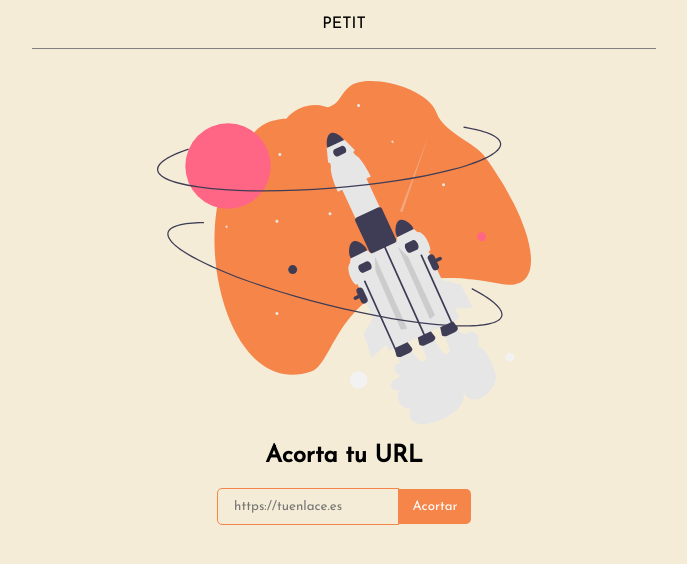
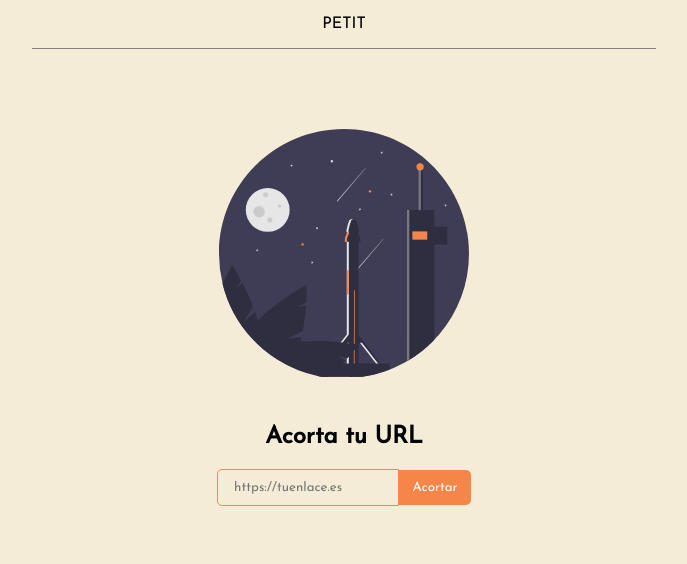
Before and after one commit to csanbardev/petit-front, a React (Vite) app: page / in a window 1280 px wide. Shown: the top 564 px of the page, without its empty margins (296-983 px from the left). Built offline with nearby package versions, Linux system fonts and the light colour scheme.

Commit message:
change banner img & change h1 from banner to acortador comp.

```diff
--- a/src/components/Acortador/Acortador.css
+++ b/src/components/Acortador/Acortador.css
@@ -0,0 +1,4 @@
+#acortador{
+  margin-top: 3rem;
+  text-align: center;
+}
--- a/src/components/Acortador/Acortador.jsx
+++ b/src/components/Acortador/Acortador.jsx
@@ -4,6 +4,7 @@ import './Acortador.css'
 export function Acortador() {
   return(
     <section id='acortador'>
+      <h1>Acorta tu URL</h1>
       <AcortarForm />
     </section>
   )
--- a/src/components/Banner/Banner.css
+++ b/src/components/Banner/Banner.css
@@ -7,7 +7,8 @@
 }
 
 .banner-img {
-  width: 60%;
+  margin-top: 3rem;
+  width: 40%;
   max-width: 100%;
 }
 
--- a/src/components/Banner/Banner.jsx
+++ b/src/components/Banner/Banner.jsx
@@ -5,7 +5,6 @@ export function Banner(){
   return(
     <section id='banner'>
       <img className='banner-img' src={bannerImage} alt="" />
-      <h1>Acorta tu URL</h1>
     </section>
   )
 }
```
Also changed, not shown: src/assets/banner-image.svg.
